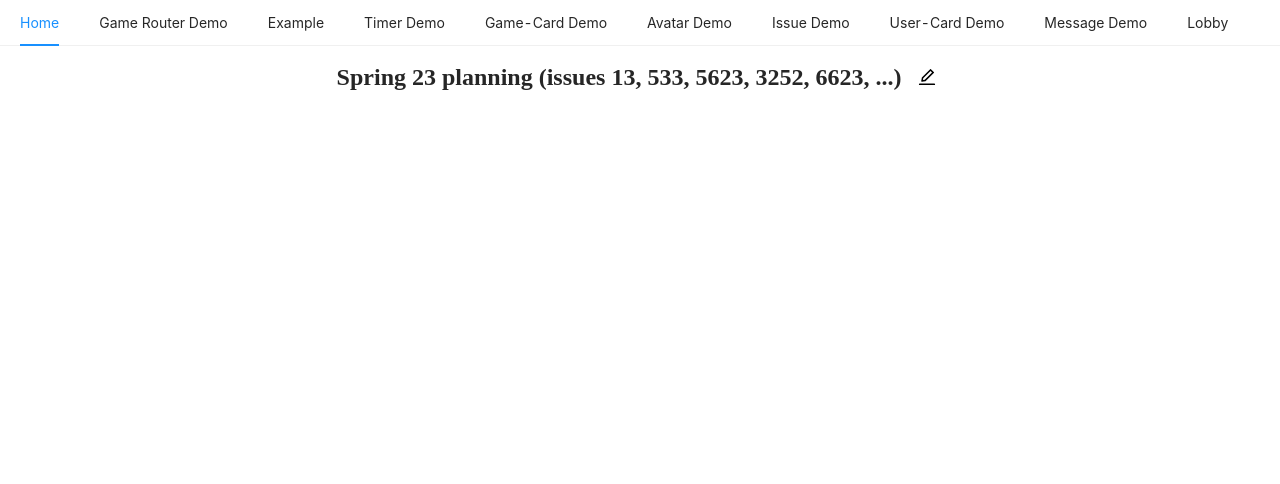
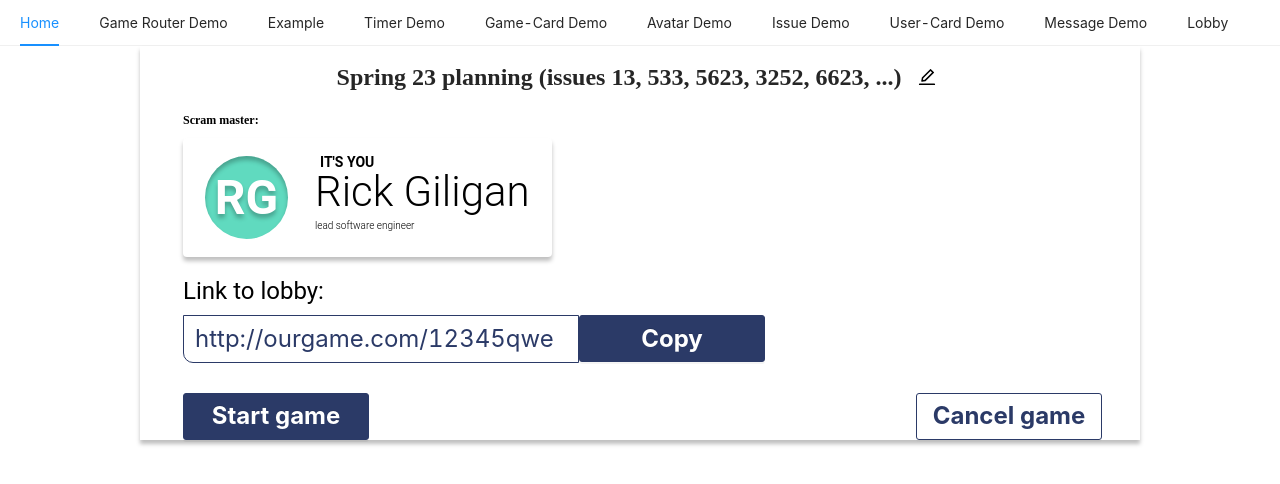
Before and after one commit to fronte-finem/RSS_React-2021Q3_Team-33_Pointing-Poker, a React (Vite) app: page /lobby in a window 1280 px wide. Shown: the top 484 px of the page. Built offline with nearby package versions, Linux system fonts and the light colour scheme.

Commit message:
feat: add lobby info section

```diff
--- a/client/src/components/app/app.module.css
+++ b/client/src/components/app/app.module.css
@@ -2,4 +2,6 @@
 }
 
 .main {
+  display: flex;
+  justify-content: center;
 }
--- a/client/src/components/pages/lobby/lobby-buttons.tsx
+++ b/client/src/components/pages/lobby/lobby-buttons.tsx
@@ -2,7 +2,7 @@ import React from 'react';
 import {
   StyleEditTitleButton,
   StyleLobbyEditTitleIcon,
-} from './lobby-info-styles';
+} from './lobby-info/lobby-info-styles';
 
 interface EditButtonProps {
   setEditModal: (isShow: boolean) => void;
--- /dev/null
+++ b/client/src/components/pages/lobby/lobby-info/lobby-copy-link.tsx
@@ -0,0 +1,35 @@
+import { Button } from '@client/components/shared/button/button';
+import { Input } from '@client/components/shared/input/input';
+import React from 'react';
+import {
+  InfoCopy,
+  StyleLobbyCopy,
+  StyleLobbyCopyLabel,
+  StyleLobbyCopyWrapper,
+} from './lobby-info-styles';
+
+interface LobbyLink {
+  lobbyLink: string;
+}
+
+export const LobbyCopyLink: React.FC<LobbyLink> = (props) => {
+  const { lobbyLink } = props;
+
+  const copyToClipboard = () => {
+    navigator.clipboard.writeText(lobbyLink);
+  };
+
+  return (
+    <InfoCopy>
+      <StyleLobbyCopy>
+        <StyleLobbyCopyLabel>Link to lobby:</StyleLobbyCopyLabel>
+        <StyleLobbyCopyWrapper>
+          <Input type="text" readOnly value={lobbyLink} />
+          <Button type="primary" onClick={copyToClipboard}>
+            Copy
+          </Button>
+        </StyleLobbyCopyWrapper>
+      </StyleLobbyCopy>
+    </InfoCopy>
+  );
+};
--- /dev/null
+++ b/client/src/components/pages/lobby/lobby-info/lobby-info-control.tsx
@@ -0,0 +1,26 @@
+import { Button } from '@client/components/shared/button/button';
+import React from 'react';
+import { InfoControl } from './lobby-info-styles';
+
+export const LobbyInfoControl: React.FC = () => {
+  const startGame = () => {
+    // TODO start game
+    console.log('start game');
+  };
+
+  const cancelGame = () => {
+    // TODO cancel game
+    console.log('cancel game');
+  };
+
+  return (
+    <InfoControl>
+      <Button type="primary" onClick={startGame}>
+        Start game
+      </Button>
+      <Button type="default" onClick={cancelGame}>
+        Cancel game
+      </Button>
+    </InfoControl>
+  );
+};
--- /dev/null
+++ b/client/src/components/pages/lobby/lobby-info/lobby-info-styles.tsx
@@ -0,0 +1,89 @@
+import { EditOutlined } from '@ant-design/icons';
+import { Button, Col, Row, Typography } from 'antd';
+import styled from 'styled-components';
+
+const { Paragraph } = Typography;
+
+export const InfoTitle = styled(Row)`
+  margin-bottom: 20px;
+`;
+
+export const StyleLobbyInfo = styled(Col)`
+  margin-top: 15px;
+  display: flex;
+  justify-content: center;
+  align-items: center;
+`;
+
+export const StyleEditTitleButton = styled(Button)`
+  margin-left: 10px;
+  display: flex;
+  justify-content: center;
+  align-items: center;
+  border: none;
+`;
+
+export const StyleLobbyEditTitleIcon = styled(EditOutlined)`
+  font-size: 18px;
+  color: ${(props) => props.theme.fontColor};
+`;
+
+export const InfoMaster = styled(Row)`
+  margin-bottom: 20px;
+`;
+
+export const StyleLobbyMaster = styled(Col)`
+  margin-left: 43px;
+  display: flex;
+  flex-direction: column;
+  justify-content: center;
+  align-items: flex-start;
+`;
+
+export const StyleLobbyMasterText = styled(Paragraph)`
+  margin-bottom: 10px !important;
+  font-family: 'Ruda';
+  font-weight: bold;
+  font-size: 12px;
+  line-height: 15px;
+  color: ${(props) => props.theme.fontColor};
+`;
+
+export const InfoCopy = styled(Row)`
+  margin-bottom: 30px;
+`;
+
+export const StyleLobbyCopy = styled(Col)`
+  margin-left: 43px;
+  display: flex;
+  flex-direction: column;
+  justify-content: center;
+  align-items: flex-start;
+`;
+
+export const StyleLobbyCopyLabel = styled(Paragraph)`
+  margin-bottom: 10px !important;
+  font-family: 'Roboto';
+  font-weight: normal;
+  font-size: 24px;
+  line-height: 28px;
+  color: ${(props) => props.theme.fontColor};
+`;
+
+export const StyleLobbyCopyWrapper = styled.div`
+  display: flex;
+`;
+
+export const StyleLobbyControl = styled.div`
+  margin-top: 97px;
+  margin-right: 38px;
+  display: flex;
+  justify-content: flex-end;
+`;
+
+export const InfoControl = styled.div`
+  margin-left: 43px;
+  margin-right: 38px;
+  display: flex;
+  justify-content: space-between;
+`;
--- /dev/null
+++ b/client/src/components/pages/lobby/lobby-info/lobby-info.tsx
@@ -0,0 +1,83 @@
+import React, { useState } from 'react';
+import { UserCard } from '@client/components/shared/user-card/user-card';
+import { Button } from '@client/components/shared/button/button';
+import { StyleLobbyTitle } from '../lobby-styles';
+import {
+  InfoMaster,
+  InfoTitle,
+  StyleLobbyControl,
+  StyleLobbyInfo,
+  StyleLobbyMaster,
+  StyleLobbyMasterText,
+} from './lobby-info-styles';
+import { EditTitleButton } from '../lobby-buttons';
+import { LobbyEditTitleModal } from '../lobby-modal';
+import { LobbyCopyLink } from './lobby-copy-link';
+import { LobbyInfoControl } from './lobby-info-control';
+
+const isMaster = true;
+
+export const LobbyInfoSection: React.FC = () => {
+  const [lobbyTitle, setLobbyTitle] = useState(
+    'Spring 23 planning (issues 13, 533, 5623, 3252, 6623, ...)'
+  );
+
+  const [isEditModal, setIsEditModal] = useState(false);
+
+  const exitLobby = () => {
+    // TODO exit lobby for member
+    console.log('exit lobby');
+  };
+
+  return (
+    <>
+      <InfoTitle>
+        <StyleLobbyInfo span={24}>
+          <StyleLobbyTitle
+            level={2}
+            style={{
+              fontSize: '24px',
+              lineHeight: '30px',
+              fontWeight: 'bold',
+            }}>
+            {lobbyTitle}
+          </StyleLobbyTitle>
+          {isMaster ? <EditTitleButton setEditModal={setIsEditModal} /> : ''}
+          <LobbyEditTitleModal
+            setEditModal={setIsEditModal}
+            lobbyTitle={lobbyTitle}
+            setLobbyTitle={setLobbyTitle}
+            visible={isEditModal}
+          />
+        </StyleLobbyInfo>
+      </InfoTitle>
+      <InfoMaster>
+        <StyleLobbyMaster>
+          <StyleLobbyMasterText>Scram master:</StyleLobbyMasterText>
+          <UserCard
+            firstName="Rick"
+            lastName="Giligan"
+            position="lead software engineer"
+            isOwner
+            avatar=""
+            isDelete={false}
+          />
+        </StyleLobbyMaster>
+      </InfoMaster>
+      {isMaster ? (
+        <LobbyCopyLink lobbyLink="http://ourgame.com/12345qwe" />
+      ) : (
+        ''
+      )}
+      {isMaster ? (
+        <LobbyInfoControl />
+      ) : (
+        <StyleLobbyControl>
+          <Button type="default" onClick={exitLobby}>
+            Exit
+          </Button>
+        </StyleLobbyControl>
+      )}
+    </>
+  );
+};
--- a/client/src/components/pages/lobby/lobby-modal.tsx
+++ b/client/src/components/pages/lobby/lobby-modal.tsx
@@ -1,7 +1,6 @@
 import { Input } from '@client/components/shared/input/input';
 import { Modal } from '@client/components/shared/modal/modal';
 import React, { ChangeEvent, useState } from 'react';
-// import { StyleLobbyEditTitleForm } from './lobby-info-styles';
 
 interface LobbyEditTitleModalProps {
   setEditModal: (isShow: boolean) => void;
--- a/client/src/components/pages/lobby/lobby-styles.tsx
+++ b/client/src/components/pages/lobby/lobby-styles.tsx
@@ -4,7 +4,10 @@ import styled from 'styled-components';
 const { Title } = Typography;
 
 export const StyleLobbyPage = styled(Layout)`
+  width: 100%;
+  max-width: 1000px;
   background-color: ${(props) => props.theme.bg};
+  box-shadow: 0px 4px 4px rgba(0, 0, 0, 0.25);
 `;
 
 export const StyleLobbyTitle = styled(Title)`
--- a/client/src/components/pages/lobby/lobby.tsx
+++ b/client/src/components/pages/lobby/lobby.tsx
@@ -1,5 +1,5 @@
 import React from 'react';
-import { LobbyInfoSection } from './lobby-info';
+import { LobbyInfoSection } from './lobby-info/lobby-info';
 import { StyleLobbyPage } from './lobby-styles';
 
 export const PageLobby: React.FC = () => {
```
